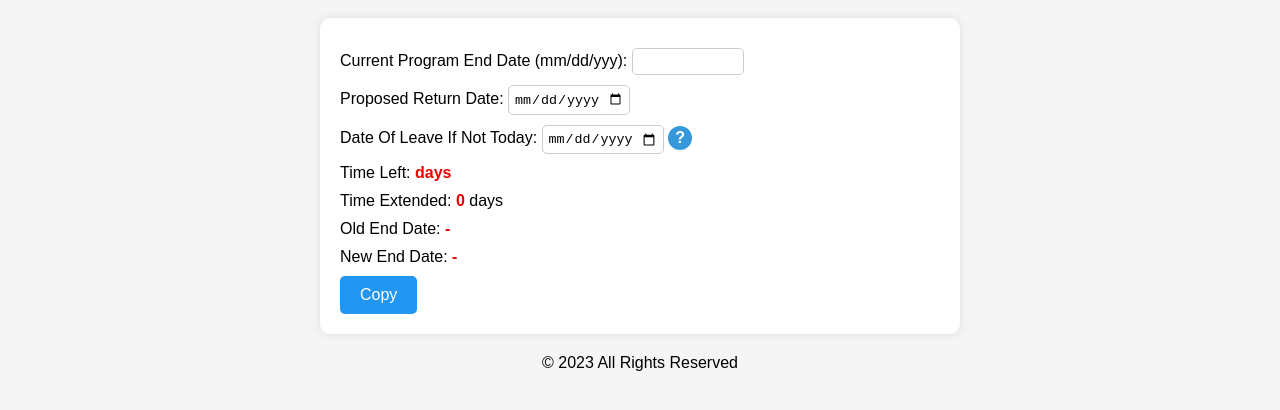
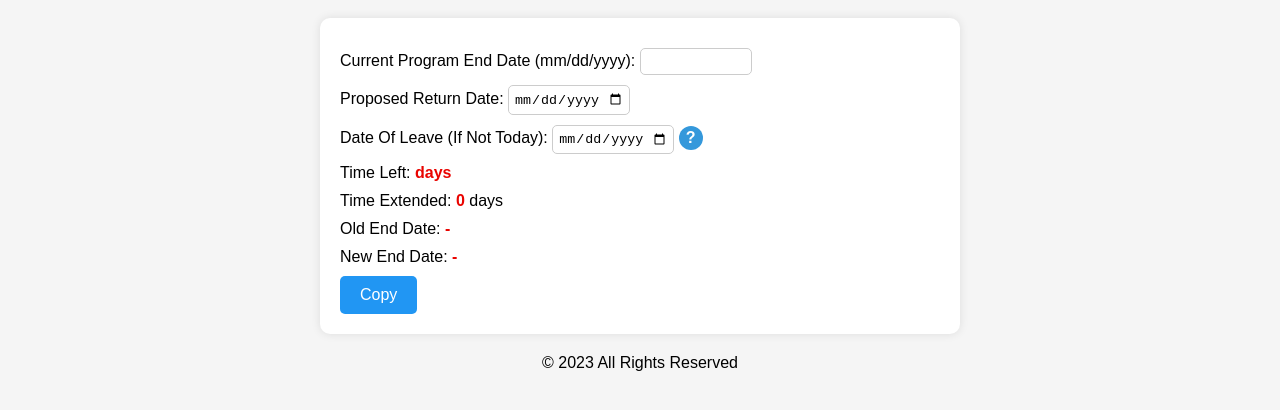
Before and after one commit to CMAUtah/ProgramCalculator, a plain HTML site: page Src/more.html in a window 1280 px wide. Shown: the part 130-540 px from the top of the page. Drawn offline with Linux system fonts and the light colour scheme.

Commit message:
Update more.html

```diff
--- a/Src/more.html
+++ b/Src/more.html
@@ -28,9 +28,9 @@
     </header>
     <h1>Extended Time Calculator</h1>
     <div class="container">
-        <p><label for="programEndDate">Current Program End Date (mm/dd/yyy): <input type="text" id="programEndDate"></label></p>
+        <p><label for="programEndDate">Current Program End Date (mm/dd/yyyy): <input type="text" id="programEndDate"></label></p>
         <p><label for="returnDate">Proposed Return Date: <input type="date" id="returnDate"></label></p>
-        <p><label for="dateFrom">Date Of Leave If Not Today: <input type="date" id="dateFrom">
+        <p><label for="dateFrom">Date Of Leave (If Not Today): <input type="date" id="dateFrom">
             <span class="tooltip-container"><span class="tooltip-icon">?</span><span class="tooltip-text">
                 If this box is empty, today's date will be used.
             </span></span></label></p>
```
